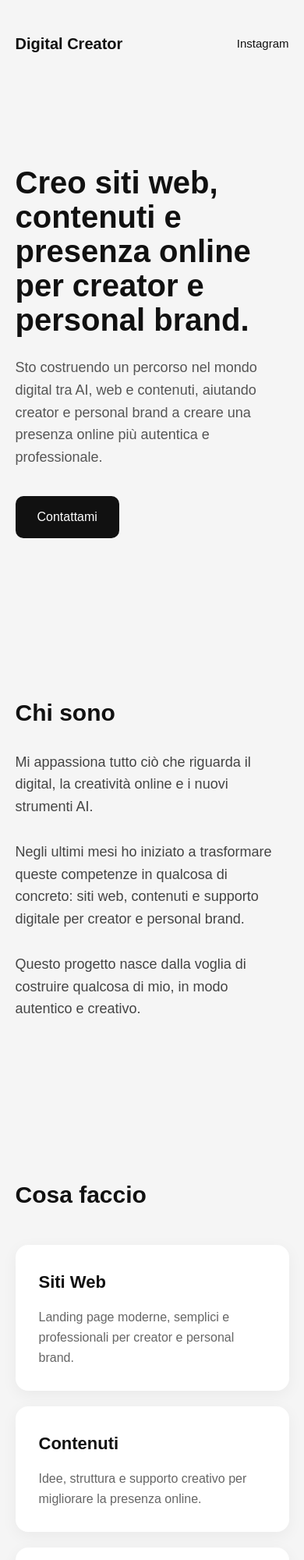
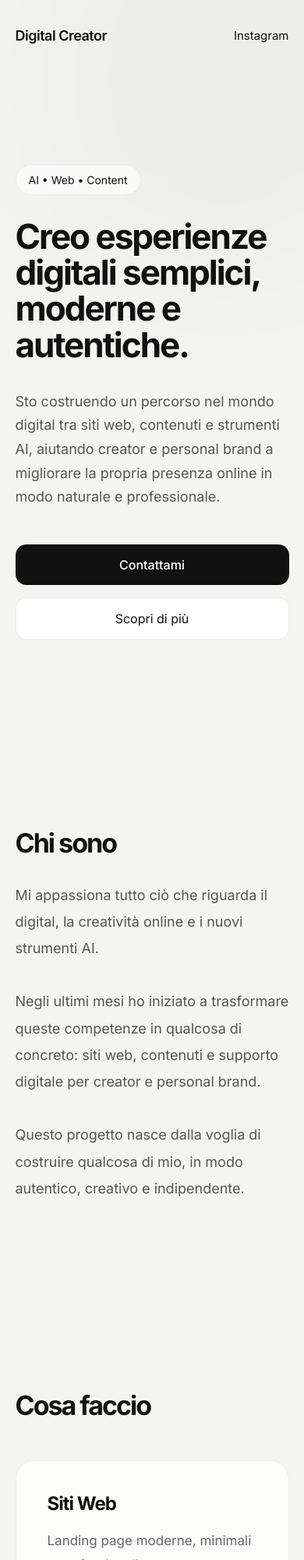
Before and after one commit to Giupe-lab/digital-creator-site, a plain HTML site: page index.html in a window 390 px wide. Shown: the top 2000 px of the page at 78% size. Drawn offline with Linux system fonts and the light colour scheme.

Commit message:
Update index.html

```diff
--- a/index.html
+++ b/index.html
@@ -2,218 +2,362 @@
 <html lang="it">
 <head>
   <meta charset="UTF-8" />
-  <meta name="viewport" content="width=device-width, initial-scale=1.0" />
+  <meta name="viewport" content="width=device-width, initial-scale=1.0"/>
+
   <title>Digital Creator</title>
 
+  <link rel="preconnect" href="https://fonts.googleapis.com">
+  <link rel="preconnect" href="https://fonts.gstatic.com" crossorigin>
+
+  <link href="https://fonts.googleapis.com/css2?family=Inter:wght@300;400;500;600;700&display=swap" rel="stylesheet">
+
   <style>
+
     *{
       margin:0;
       padding:0;
       box-sizing:border-box;
-      font-family: Arial, Helvetica, sans-serif;
     }
 
     body{
-      background:#f5f5f5;
+      font-family:'Inter',sans-serif;
+      background:#f4f4f2;
       color:#111;
-      line-height:1.6;
+      overflow-x:hidden;
+    }
+
+    .background-blur{
+      position:fixed;
+      width:500px;
+      height:500px;
+      background:rgba(0,0,0,0.03);
+      border-radius:50%;
+      filter:blur(120px);
+      top:-150px;
+      right:-150px;
+      z-index:-1;
     }
 
     .container{
       width:90%;
-      max-width:1100px;
+      max-width:1200px;
       margin:auto;
     }
 
     header{
-      padding:40px 0;
       display:flex;
       justify-content:space-between;
       align-items:center;
+      padding:35px 0;
     }
 
-    header h1{
-      font-size:20px;
+    .logo{
+      font-size:18px;
       font-weight:600;
+      letter-spacing:-0.5px;
     }
 
-    header a{
+    .nav-link{
       text-decoration:none;
       color:#111;
       font-size:15px;
+      transition:0.3s;
+    }
+
+    .nav-link:hover{
+      opacity:0.5;
     }
 
     .hero{
-      min-height:80vh;
+      min-height:90vh;
       display:flex;
       align-items:center;
     }
 
     .hero-content{
-      max-width:700px;
+      max-width:850px;
     }
 
-    .hero h2{
-      font-size:58px;
-      line-height:1.1;
-      margin-bottom:25px;
+    .tag{
+      display:inline-block;
+      padding:10px 16px;
+      background:rgba(255,255,255,0.6);
+      border:1px solid rgba(0,0,0,0.05);
+      border-radius:999px;
+      margin-bottom:30px;
+      font-size:14px;
+      backdrop-filter:blur(10px);
+    }
+
+    .hero h1{
+      font-size:82px;
+      line-height:0.95;
+      letter-spacing:-4px;
+      margin-bottom:35px;
       font-weight:700;
     }
 
     .hero p{
-      font-size:20px;
+      font-size:22px;
+      line-height:1.7;
       color:#555;
-      margin-bottom:35px;
+      max-width:720px;
+      margin-bottom:45px;
     }
 
-    .btn{
-      display:inline-block;
-      padding:14px 28px;
+    .buttons{
+      display:flex;
+      gap:16px;
+      flex-wrap:wrap;
+    }
+
+    .btn-primary{
       background:#111;
       color:white;
+      padding:16px 28px;
+      border-radius:14px;
       text-decoration:none;
-      border-radius:10px;
+      font-weight:500;
       transition:0.3s;
     }
 
-    .btn:hover{
-      opacity:0.85;
+    .btn-primary:hover{
+      transform:translateY(-2px);
+      opacity:0.92;
+    }
+
+    .btn-secondary{
+      background:white;
+      color:#111;
+      padding:16px 28px;
+      border-radius:14px;
+      text-decoration:none;
+      border:1px solid rgba(0,0,0,0.08);
+      transition:0.3s;
+    }
+
+    .btn-secondary:hover{
+      background:#fafafa;
     }
 
     section{
-      padding:100px 0;
+      padding:120px 0;
     }
 
     .section-title{
-      font-size:36px;
-      margin-bottom:25px;
+      font-size:42px;
+      margin-bottom:30px;
+      letter-spacing:-2px;
     }
 
-    .about p{
-      max-width:700px;
-      color:#444;
-      font-size:18px;
+    .about-text{
+      max-width:760px;
+      font-size:20px;
+      line-height:1.9;
+      color:#555;
     }
 
     .services{
       display:grid;
-      grid-template-columns:repeat(auto-fit,minmax(240px,1fr));
-      gap:20px;
-      margin-top:40px;
+      grid-template-columns:repeat(auto-fit,minmax(280px,1fr));
+      gap:24px;
+      margin-top:50px;
     }
 
-    .card{
-      background:white;
-      padding:30px;
-      border-radius:16px;
-      box-shadow:0 5px 20px rgba(0,0,0,0.05);
+    .service-card{
+      background:rgba(255,255,255,0.7);
+      border:1px solid rgba(0,0,0,0.05);
+      backdrop-filter:blur(12px);
+      padding:40px;
+      border-radius:24px;
+      transition:0.35s;
     }
 
-    .card h3{
-      margin-bottom:15px;
-      font-size:22px;
+    .service-card:hover{
+      transform:translateY(-6px);
     }
 
-    .card p{
+    .service-card h3{
+      font-size:24px;
+      margin-bottom:18px;
+      letter-spacing:-1px;
+    }
+
+    .service-card p{
       color:#666;
+      line-height:1.8;
+      font-size:17px;
     }
 
     footer{
-      padding:60px 0;
+      padding:70px 0;
+      border-top:1px solid rgba(0,0,0,0.06);
       text-align:center;
-      color:#666;
+      color:#777;
+      font-size:15px;
     }
 
-    @media(max-width:768px){
+    @media(max-width:900px){
 
-      .hero h2{
-        font-size:40px;
+      .hero h1{
+        font-size:58px;
+        letter-spacing:-2px;
+      }
+
+      .hero p{
+        font-size:19px;
+      }
+
+      .section-title{
+        font-size:34px;
+      }
+
+      .about-text{
+        font-size:18px;
+      }
+
+    }
+
+    @media(max-width:600px){
+
+      .hero{
+        min-height:80vh;
+      }
+
+      .hero h1{
+        font-size:44px;
+        line-height:1.05;
       }
 
       .hero p{
         font-size:18px;
       }
 
-      .section-title{
-        font-size:30px;
+      .buttons{
+        flex-direction:column;
       }
+
+      .btn-primary,
+      .btn-secondary{
+        width:100%;
+        text-align:center;
+      }
+
     }
+
   </style>
 </head>
 
 <body>
 
+  <div class="background-blur"></div>
+
   <div class="container">
 
     <header>
-      <h1>Digital Creator</h1>
 
-      <a href="https://instagram.com/TUOUSERNAME" target="_blank">
+      <div class="logo">
+        Digital Creator
+      </div>
+
+      <a href="https://instagram.com/TUOUSERNAME" class="nav-link" target="_blank">
         Instagram
       </a>
+
     </header>
 
     <section class="hero">
 
       <div class="hero-content">
 
-        <h2>
-          Creo siti web, contenuti e presenza online per creator e personal brand.
-        </h2>
+        <div class="tag">
+          AI • Web • Content
+        </div>
+
+        <h1>
+          Creo esperienze digitali semplici, moderne e autentiche.
+        </h1>
 
         <p>
-          Sto costruendo un percorso nel mondo digital tra AI, web e contenuti,
-          aiutando creator e personal brand a creare una presenza online più autentica e professionale.
+          Sto costruendo un percorso nel mondo digital tra siti web, contenuti e strumenti AI,
+          aiutando creator e personal brand a migliorare la propria presenza online in modo naturale e professionale.
         </p>
 
-        <a href="https://instagram.com/TUOUSERNAME" class="btn" target="_blank">
-          Contattami
-        </a>
+        <div class="buttons">
+
+          <a href="https://instagram.com/TUOUSERNAME" class="btn-primary" target="_blank">
+            Contattami
+          </a>
+
+          <a href="#about" class="btn-secondary">
+            Scopri di più
+          </a>
+
+        </div>
 
       </div>
 
     </section>
 
-    <section class="about">
+    <section id="about">
 
-      <h2 class="section-title">Chi sono</h2>
+      <h2 class="section-title">
+        Chi sono
+      </h2>
 
-      <p>
+      <p class="about-text">
         Mi appassiona tutto ciò che riguarda il digital, la creatività online e i nuovi strumenti AI.
         <br><br>
         Negli ultimi mesi ho iniziato a trasformare queste competenze in qualcosa di concreto:
         siti web, contenuti e supporto digitale per creator e personal brand.
         <br><br>
-        Questo progetto nasce dalla voglia di costruire qualcosa di mio, in modo autentico e creativo.
+        Questo progetto nasce dalla voglia di costruire qualcosa di mio, in modo autentico, creativo e indipendente.
       </p>
 
     </section>
 
     <section>
 
-      <h2 class="section-title">Cosa faccio</h2>
+      <h2 class="section-title">
+        Cosa faccio
+      </h2>
 
       <div class="services">
 
-        <div class="card">
-          <h3>Siti Web</h3>
+        <div class="service-card">
+
+          <h3>
+            Siti Web
+          </h3>
+
           <p>
-            Landing page moderne, semplici e professionali per creator e personal brand.
+            Landing page moderne, minimali e professionali per creator e personal brand.
           </p>
+
         </div>
 
-        <div class="card">
-          <h3>Contenuti</h3>
+        <div class="service-card">
+
+          <h3>
+            Contenuti
+          </h3>
+
           <p>
             Idee, struttura e supporto creativo per migliorare la presenza online.
           </p>
+
         </div>
 
-        <div class="card">
-          <h3>AI & Digital</h3>
+        <div class="service-card">
+
+          <h3>
+            AI & Workflow
+          </h3>
+
           <p>
-            Utilizzo strumenti AI e workflow digitali per lavorare in modo più creativo ed efficace.
+            Utilizzo strumenti AI e workflow digitali per lavorare in modo più semplice ed efficace.
           </p>
+
         </div>
 
       </div>
```
